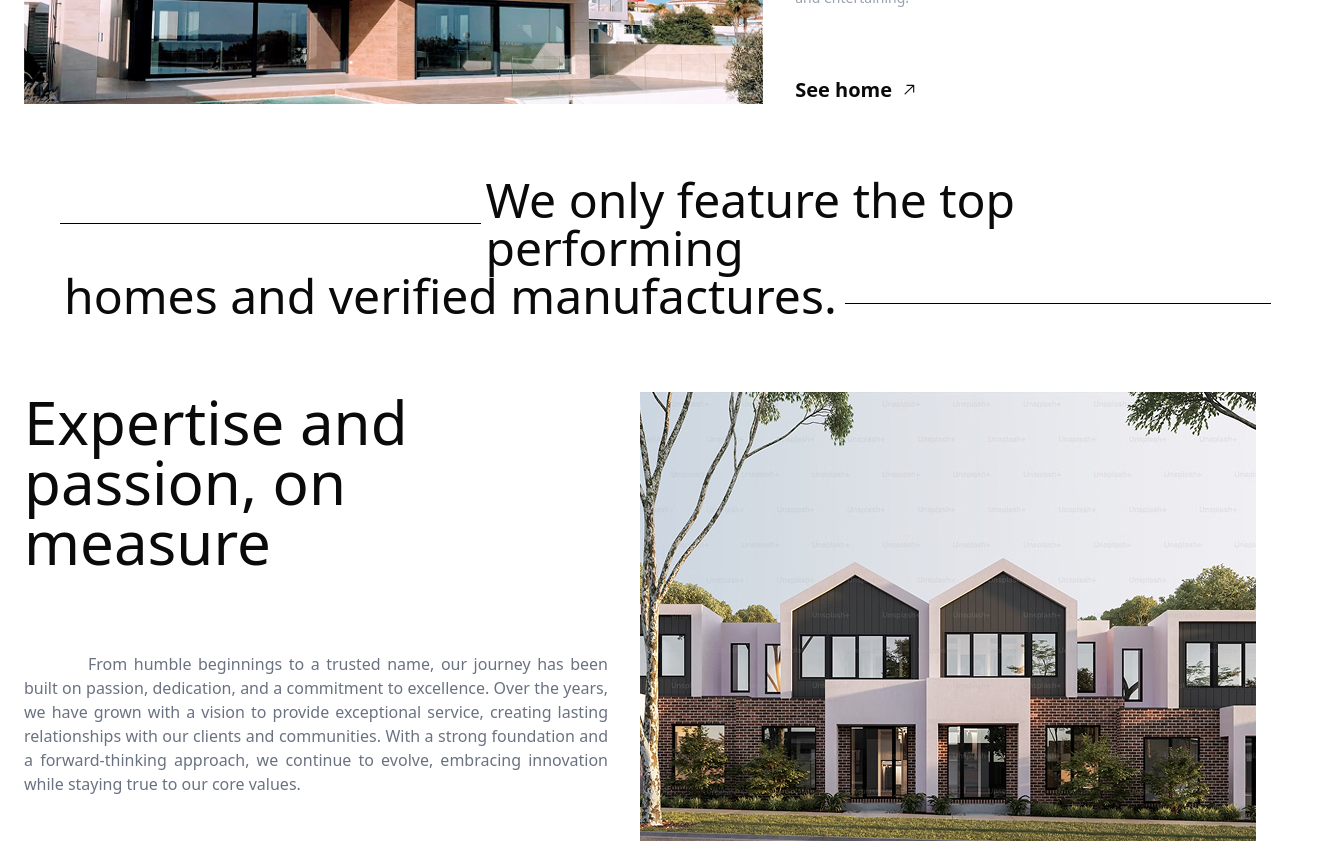
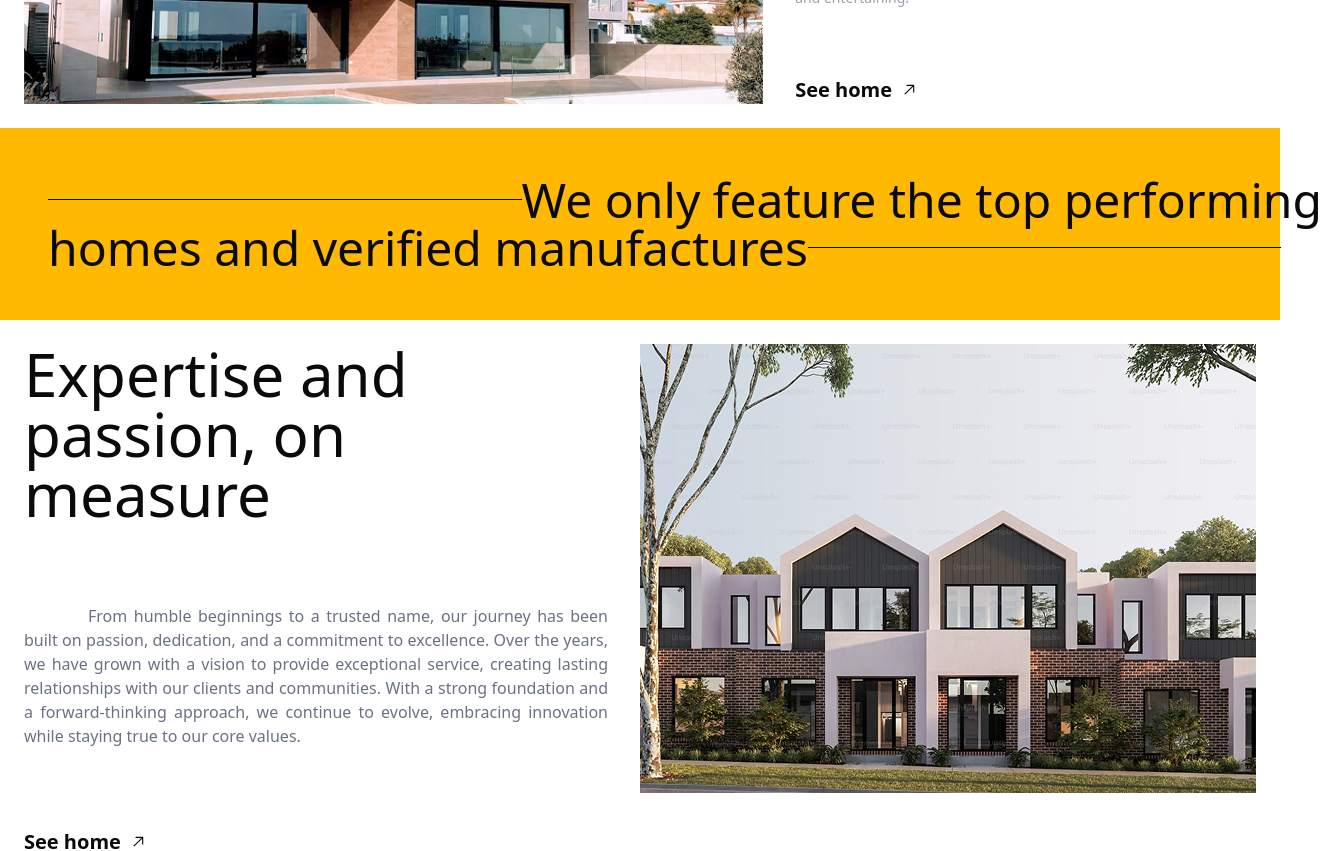
Before and after one commit to Kaveeshala/LandingPage, a Next.js app: page / in a window 1280 px wide. Shown: the part 2180-3031 px from the top of the page, 1322 px wide, since content can reach past the window. Built offline with nearby package versions, Linux system fonts and the light colour scheme.

Commit message:
Make changes in page.js

```diff
--- a/src/app/page.js
+++ b/src/app/page.js
@@ -4,35 +4,41 @@ import Clients from "./components/Clients";
 import Homes from "./components/Homes";
 import HomeDescription from "./components/HomeDescription";
 import Goal from "./components/Goal";
+import { Separator } from "@/components/ui/separator"; // Import the Separator component
 
 export default function Home() {
   return (
     <div>
+
       <HeroSection />
-      <div></div>
 
       <h1 className="text-gray-400 text-center py-7 font-semibold">Trusted by</h1>
-
       <Clients />
 
       <Homes />
 
       <HomeDescription />
 
-      <div className ="py-12">
-        <div className="flex items-center">
-          <hr className="border-black w-1/3 ml-15" />
-          <p className="mx-1 text-5xl space-x-8">We only feature the top performing</p>
-        </div>
-        <div className="flex items-center">
-          <p className="mx-2 text-5xl ml-16">homes and verified manufactures.</p>
-          <hr className="border-black w-1/3 mt-4 mr-2" />
-        </div>
+      <div className="max-w-7xl mx-auto p-12 bg-amber-400">
+         <div className="flex flex-col w-full">
+            <div className="flex items-center w-2/5">
+                <Separator className="flex-grow h-[2px] bg-black" />
+                <h1 className="whitespace-nowrap text-5xl">We only feature the top performing</h1>
+           </div>
+          </div>
+
+          <div className="flex flex-col gap-2 w-full">
+            <div className="flex items-center w-2/5">
+            <h1 className="whitespace-nowrap text-5xl">homes and verified manufactures </h1>
+                <Separator className="flex-grow h-[2px] bg-black" />
+
+           </div>
+          </div>
       </div>
 
       <Goal />
 
-      <Artcles /> {/* Moved inside the main div */}
+      <Artcles />
     </div>
   );
 }
```
